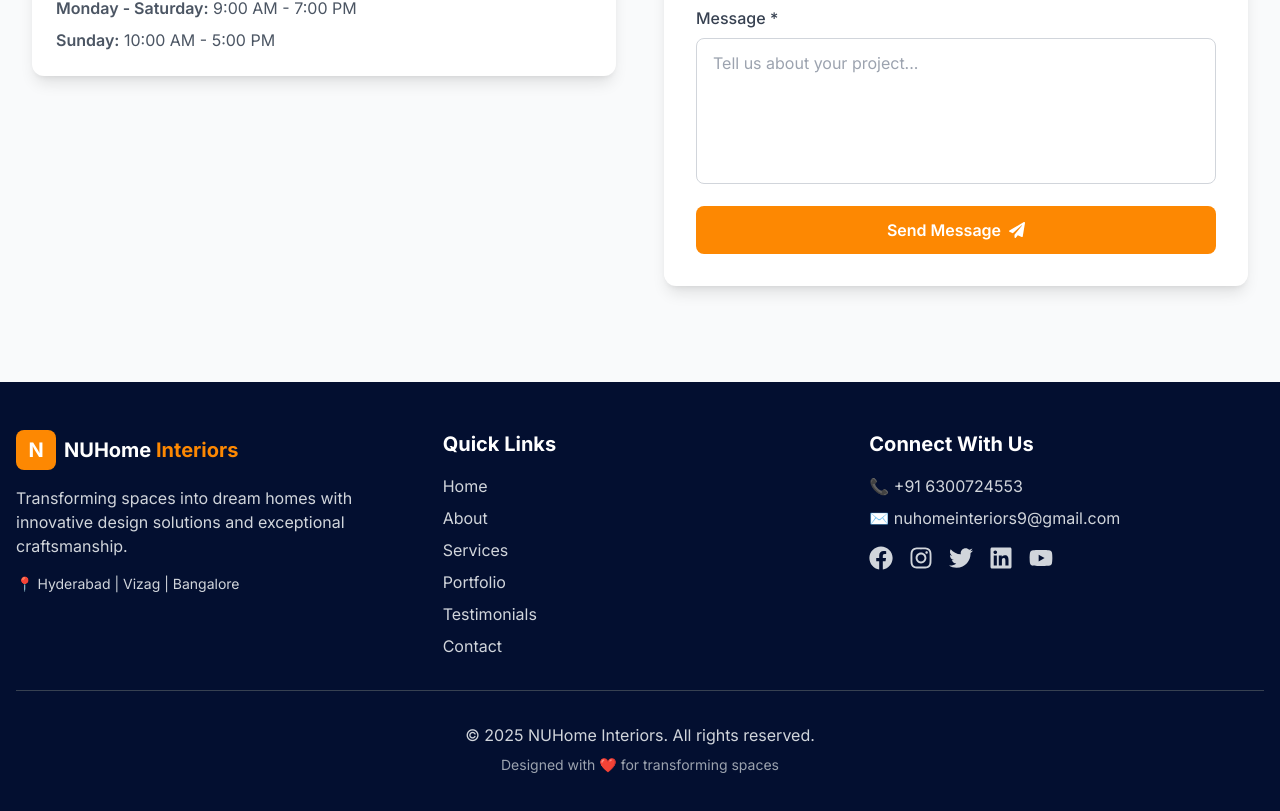
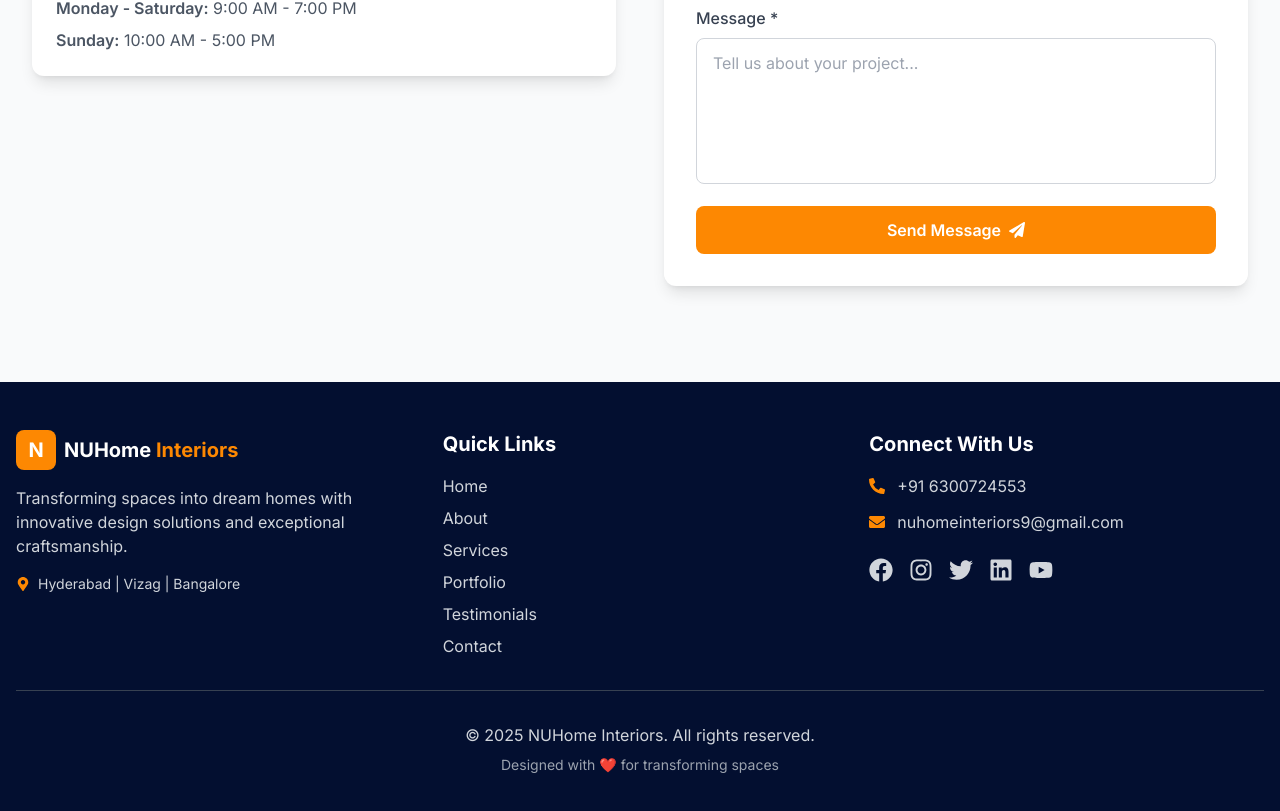
Before and after one commit to akku1432/newhome-frontend, a React (Create React App) app: page / in a window 1280 px wide. Shown: the part 5058-5869 px from the top of the page. Built offline with nearby package versions, Linux system fonts and the light colour scheme; no server answers.

Commit message:
new changes

```diff
--- a/src/components/Footer.jsx
+++ b/src/components/Footer.jsx
@@ -1,6 +1,6 @@
 // Footer Component
 import React from 'react';
-import { FaFacebook, FaInstagram, FaTwitter, FaLinkedin, FaYoutube } from 'react-icons/fa';
+import { FaFacebook, FaInstagram, FaTwitter, FaLinkedin, FaYoutube, FaMapMarkerAlt, FaPhoneAlt, FaEnvelope } from 'react-icons/fa';
 
 const Footer = () => {
   const currentYear = new Date().getFullYear();
@@ -40,9 +40,10 @@ const Footer = () => {
               Transforming spaces into dream homes with innovative design solutions
               and exceptional craftsmanship.
             </p>
-            <p className="text-gray-300 text-sm">
-              📍 Hyderabad | Vizag | Bangalore
-            </p>
+            <div className="flex items-center text-gray-300 text-sm">
+              <FaMapMarkerAlt className="text-orange mr-2 flex-shrink-0" />
+              <span>Hyderabad | Vizag | Bangalore</span>
+            </div>
           </div>
 
           {/* Quick Links */}
@@ -65,13 +66,15 @@ const Footer = () => {
           {/* Contact & Social */}
           <div>
             <h3 className="text-xl font-bold mb-4">Connect With Us</h3>
-            <div className="space-y-2 mb-4">
-              <p className="text-gray-300">
-                📞 <a href="tel:+916300724553" className="hover:text-orange transition-colors">+91 6300724553</a>
-              </p>
-              <p className="text-gray-300">
-                ✉️ <a href="mailto:nuhomeinteriors9@gmail.com" className="hover:text-orange transition-colors">nuhomeinteriors9@gmail.com</a>
-              </p>
+            <div className="space-y-3 mb-6">
+              <div className="flex items-center text-gray-300">
+                <FaPhoneAlt className="text-orange mr-3 flex-shrink-0" />
+                <a href="tel:+916300724553" className="hover:text-orange transition-colors">+91 6300724553</a>
+              </div>
+              <div className="flex items-center text-gray-300">
+                <FaEnvelope className="text-orange mr-3 flex-shrink-0" />
+                <a href="mailto:nuhomeinteriors9@gmail.com" className="hover:text-orange transition-colors">nuhomeinteriors9@gmail.com</a>
+              </div>
             </div>
 
             {/* Social Media Icons */}
```
